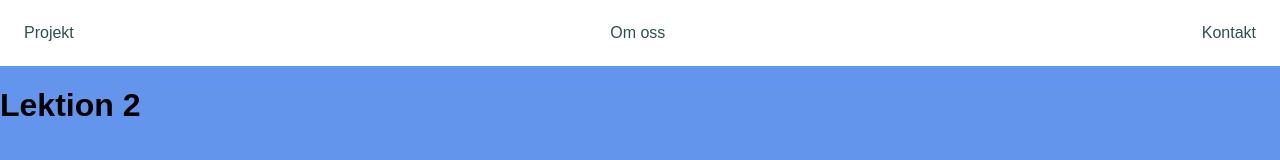
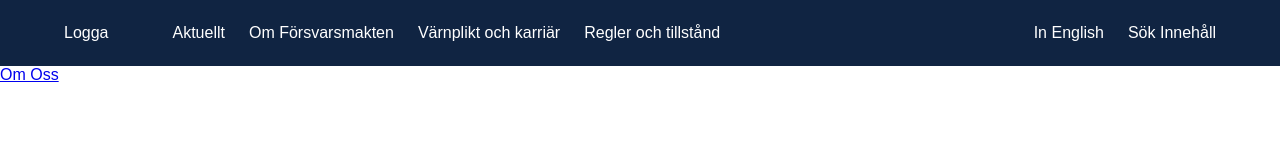
Before and after one commit to BiggerPixel/UX25-Programmering, a plain HTML site: page index.html in a window 1280 px wide. Drawn offline with Linux system fonts and the light colour scheme.

Commit message:
Lektion 3

```diff
--- a/assets/styles/auto-layout.css
+++ /dev/null
@@ -1,47 +0,0 @@
-/* Denna fil gjorde vi under eftermiddagen och "gjorde om" stylingen från tidigare fast denna gång med hjälp av Flexbox! (samma som Autolayout i Figma) */
-
-/* Styling för "hela sidan" dvs allt som finns i vårt <body> element */
-body {
-  background-color: cornflowerblue;
-  font-family: sans-serif; /* Sans-serif typsnitt - inget specikt typsnitt utan bara datorns standard-sans-serif-typsnitt */
-  margin: 0; /* Tar bort ev. default margin runt om hela sidan */
-  padding: 0; /* Tar bort ev. default padding runt om hela sidan */
-}
-
-ul {
-  /* Här tar vi bort ul-listans "default styling" med margin och list-style (tar bort punkterna från punktlistan) */
-  margin: 0;
-  list-style: none;
-
-  /* Vi sätter en bakgrundsfärg och padding på 24px runt om hela listan */
-  background-color: white;
-  padding: 24px;
-
-  /* Här är de "Magiska" inställningarna som motsvarar Figma's Auto Layout */
-  display: flex; /* Verktyget heter Flexbox men vi skriver bara "flex" här - Detta är som att "Slå på" Auto Layout */
-  gap: 16px; /* Samma som i Figma - Gap är avståndet mellan varje element i vår flexbox */
-
-  /* Dessa inställningar använder vi för att positionera alla element i listan i sidled - ni skriver bara 1 av dessa rader, men jag listar de vanligaste alternativen här nedanför */
-  justify-content: start; /* Default-valet - Allt ligger längst till vänster */
-  justify-content: center; /* Allt innehåll läggs i mitten av er flexbox (horisontell center)*/
-  justify-content: end; /* Allt innehåll flyttar till högerkanten av vår flexbox*/
-  justify-content: space-between; /* Denna motsvarar Figma's "Gap: Auto" och fördelar alla element i listan med överblivet utrymme mellan dem */
-
-  /* Denna inställning kikade vi aldrig på men den används för vertikal alignment */
-  align-items: center; /* Centrerar alla element i listan vertikalt - perfekt för att få logga och länkar att vara centrerade! */
-}
-
-/* Här kommer ett exempel på hur vi får till hover-states för länkar */
-a {
-  /* Först definierar vi hur länkarna ska se ut n'r vi INTE hovrar över dem */
-  color: darkslategray;
-  text-decoration: none;
-}
-
-/* Notera att vi här skriver samma "selector" som ovan men att vi lägger till ":hover" (OBS! utan mellanslag) */
-/* Detta gör att denna styling enbart appliceras på länkarna medan vi hoverar över dem */
-a:hover {
-  /* Och här är hur vi vill att det ska se ut när vi hovrar över en länk */
-  color: black;
-  text-decoration: underline;
-}
--- a/assets/styles/main.css
+++ b/assets/styles/main.css
@@ -1,31 +1,41 @@
-header {
-  /* Bordern använder vi enbart för att lättare se de annars "osynliga" kanterna på headern - Samma nedanför */
-  border: solid 1px blue;
+:root {
+  --menu-bg: #102442;
+  --color-menu-link: white;
+  --color-menu-link-hover: #5a90e0;
 }
 
-ul {
-  border: solid 1px red;
-  list-style: none; /* Denna inställning döljer "prickarna" i en punktlista */
-  padding: 24px; /* Här ställer vi in 24px padding runt om hela ul:en */
-  margin: 0; /* Vi tar bort den "default-styling" som finns på ul-element */
+body {
+  margin: 0;
+  padding: 0;
+  font-family: sans-serif;
 }
 
-li {
-  /* display inline gör så att ett element bara tar upp så mycket bredd som dess innehåll kräver - till skillnad från display block som alltid fyller upp hela bredden */
-  display: inline;
-  border: solid 1px green;
+.main-menu {
+  background-color: var(--menu-bg);
+  display: flex;
+  justify-content: space-between;
+  padding: 24px 64px;
+
+  nav {
+    display: flex;
+    gap: 64px;
+  }
+
+  ul {
+    padding: 0;
+    margin: 0;
+    list-style: none;
+    display: flex;
+    gap: 24px;
+  }
+
+  a {
+    color: var(--color-menu-link);
+    text-decoration: none;
+  }
+
+  a:hover {
+    color: var(--color-menu-link-hover);
+    text-decoration: underline;
+  }
 }
-
-a {
-  text-decoration: none; /* Tar bort understrykningen av länkar */
-  color: black;
-}
-
-/* Här testade vi att göra våra första egna "CSS-klasser" - de börjar alltid med en punkt och läggs till på de HTML-element vi vill i class-attributet t.ex <a class="menu-link" href="..."> */
-.menu-link {
-  color: red;
-}
-
-.menu-link-lg {
-  font-size: 45px;
-}
--- a/index.html
+++ b/index.html
@@ -3,33 +3,30 @@
   <head>
     <meta charset="UTF-8" />
     <meta name="viewport" content="width=device-width, initial-scale=1.0" />
-    <title>Lektion 2</title>
-    <!-- Här länkar vi till CSS-fil nummer 2 som vi skapade under eftermiddagen där vi testade "flexbox" (samma som Auto Layout i Figma) -->
-    <link rel="stylesheet" href="/assets/styles/auto-layout.css" />
+    <title>Document</title>
+    <link rel="stylesheet" href="/assets/styles/main.css" />
   </head>
   <body>
-    <!-- Här är vår "huvudmeny" - det markerar vi med <header> -->
-    <header>
-      <!-- Vi indikerar att denna del av hemsidan innehåller viktiga navigations-länkar med <nav> -->
+    <header class="main-menu">
       <nav>
-        <!-- Eftersom att det är en lista med länkar vi vill visa så skapar vi en <ul> "Unordered List" eller "punktlista" -->
+        <a href="/">Logga</a>
+
         <ul>
-          <!-- Varje länk ska ligga i en "List Item" <li> -->
-          <li>
-            <!-- Här är själva länken vi vill visa upp - i detta fall till "project.html"-filen -->
-            <a href="/project.html">Projekt</a>
-          </li>
-          <li>
-            <a href="/about.html">Om oss</a>
-          </li>
-          <li>
-            <a href="/contact.html">Kontakt</a>
-          </li>
+          <li><a href="/">Aktuellt</a></li>
+          <li><a href="/">Om Försvarsmakten</a></li>
+          <li><a href="/">Värnplikt och karriär</a></li>
+          <li><a href="/">Regler och tillstånd</a></li>
         </ul>
       </nav>
+
+      <div>
+        <ul>
+          <li><a href="/en">In English</a></li>
+          <li><a href="/search">Sök Innehåll</a></li>
+        </ul>
+      </div>
     </header>
 
-    <!-- Här har vi valt att lägga sidans huvud-rubrik under "menyn" -->
-    <h1>Lektion 2</h1>
+    <a href="/about">Om Oss</a>
   </body>
 </html>
```
